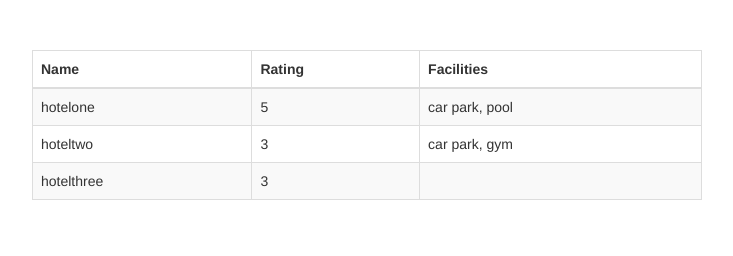
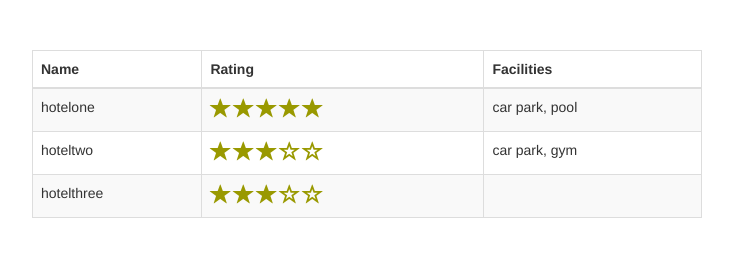
Before and after one commit to disassembled/Laterooms-Kata, a React app: page / in a window 1280 px wide. Shown: the whole page, without its empty margins (273-1006 px from the left). Built offline with nearby package versions, Linux system fonts and the light colour scheme.

Commit message:
Replace rating number with stars

```diff
--- a/src/components/HotelListElement.js
+++ b/src/components/HotelListElement.js
@@ -1,13 +1,19 @@
 import React from 'react';
+import { Glyphicon } from 'react-bootstrap';
 
 export default class HotelListElement extends React.Component {
     render() {
         const hotel = this.props.hotel;
+        const maxRating = 5;
 
         return (
             <tr key={hotel.id}>
                 <td>{hotel.name}</td>
-                <td>{hotel.starRating}</td>
+                <td>
+                    {[...Array(maxRating)].map((item, key) =>
+                        <Glyphicon key={key} glyph={ "glyphicon " + (key < hotel.starRating ? "glyphicon-star" : "glyphicon-star-empty") } />
+                    )}
+                </td>
                 <td>{hotel.facilities.join(', ')}</td>
             </tr>
         );
--- a/src/stylesheets/main.scss
+++ b/src/stylesheets/main.scss
@@ -2,3 +2,16 @@
     width: 700px;
     margin-top: 50px;
 }
+
+.glyphicon {
+    &.glyphicon-star {
+        font-size: 21px;
+        padding-right: 2px;
+        color: #999900;
+    }
+    &.glyphicon-star-empty {
+        font-size: 21px;
+        padding-right: 2px;
+        color: #999900;
+    }
+}
```
